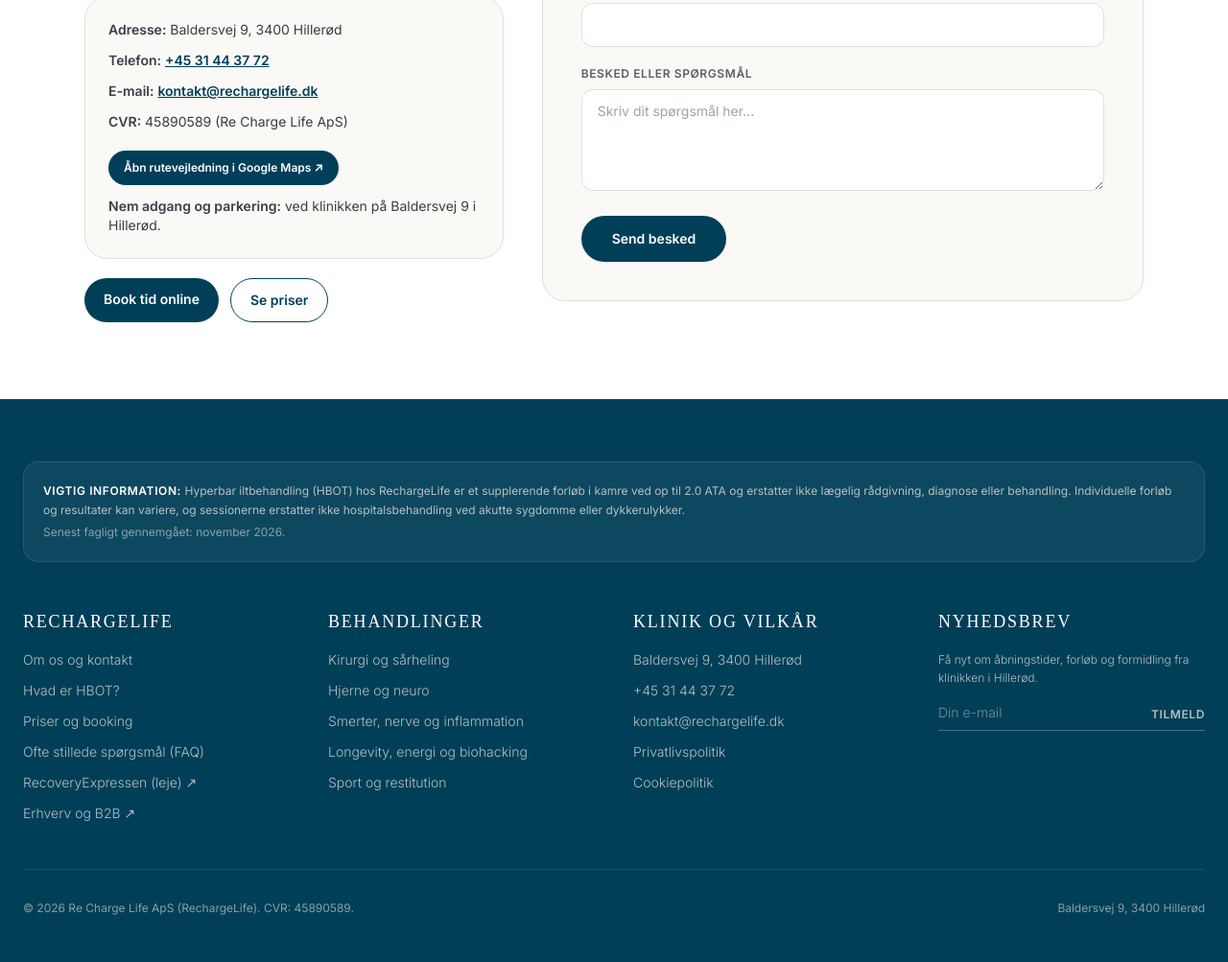
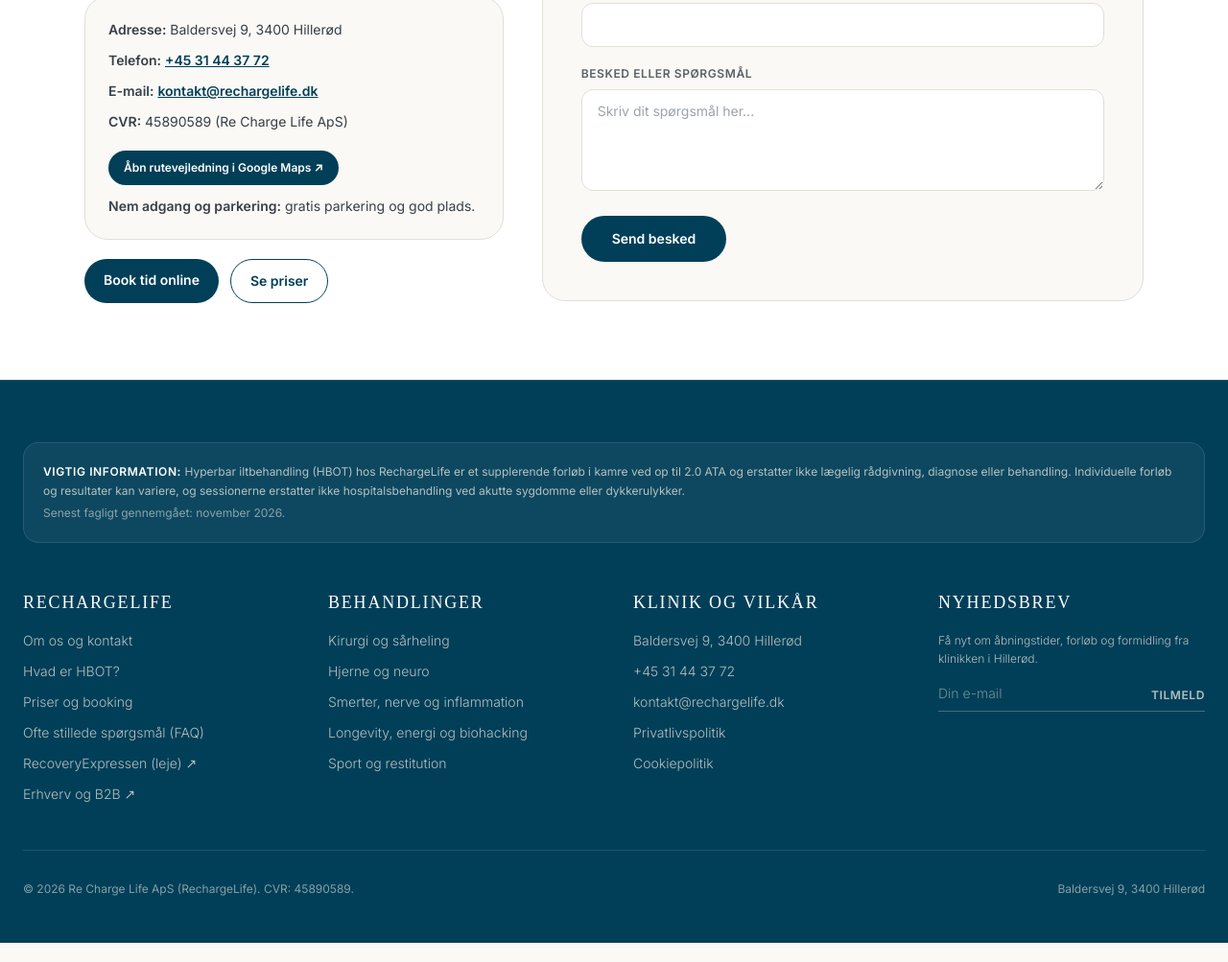
Before and after one commit to ChristensenMichael/rechargelife-main-web1, a plain HTML site: page om-os.html in a window 1280 px wide. Shown: the part 2620-3623 px from the top of the page at 96% size. Drawn offline with nearby package versions, Linux system fonts and the light colour scheme; a web font is replaced by a local one.

```diff
--- a/om-os.html
+++ b/om-os.html
@@ -356,7 +356,7 @@
                                     Åbn rutevejledning i Google Maps ↗
                                 </a>
                             </div>
-                            <p><strong>Nem adgang og parkering:</strong> ved klinikken på Baldersvej 9 i Hillerød.</p>
+                            <p><strong>Nem adgang og parkering:</strong> gratis parkering og god plads.</p>
                         </div>
 
                         <div class="flex flex-wrap gap-3">
```
